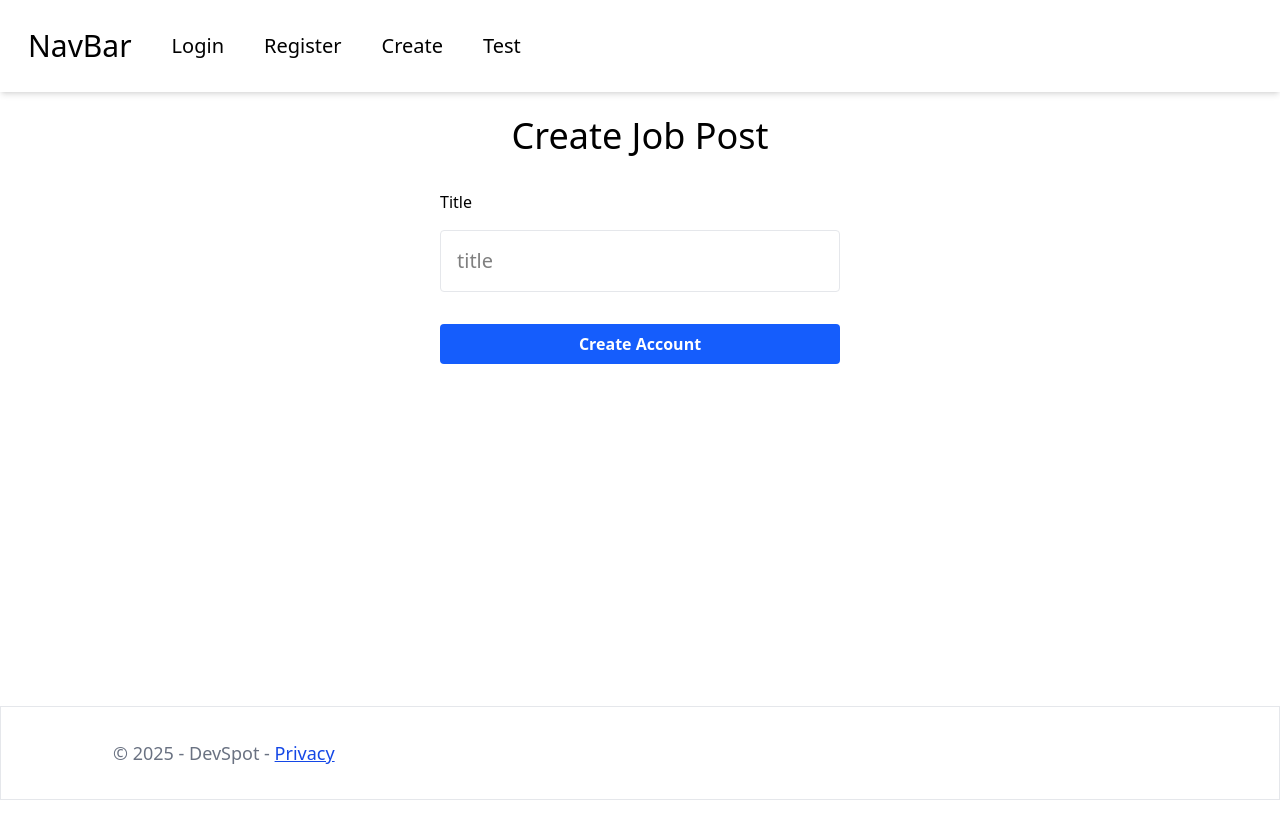
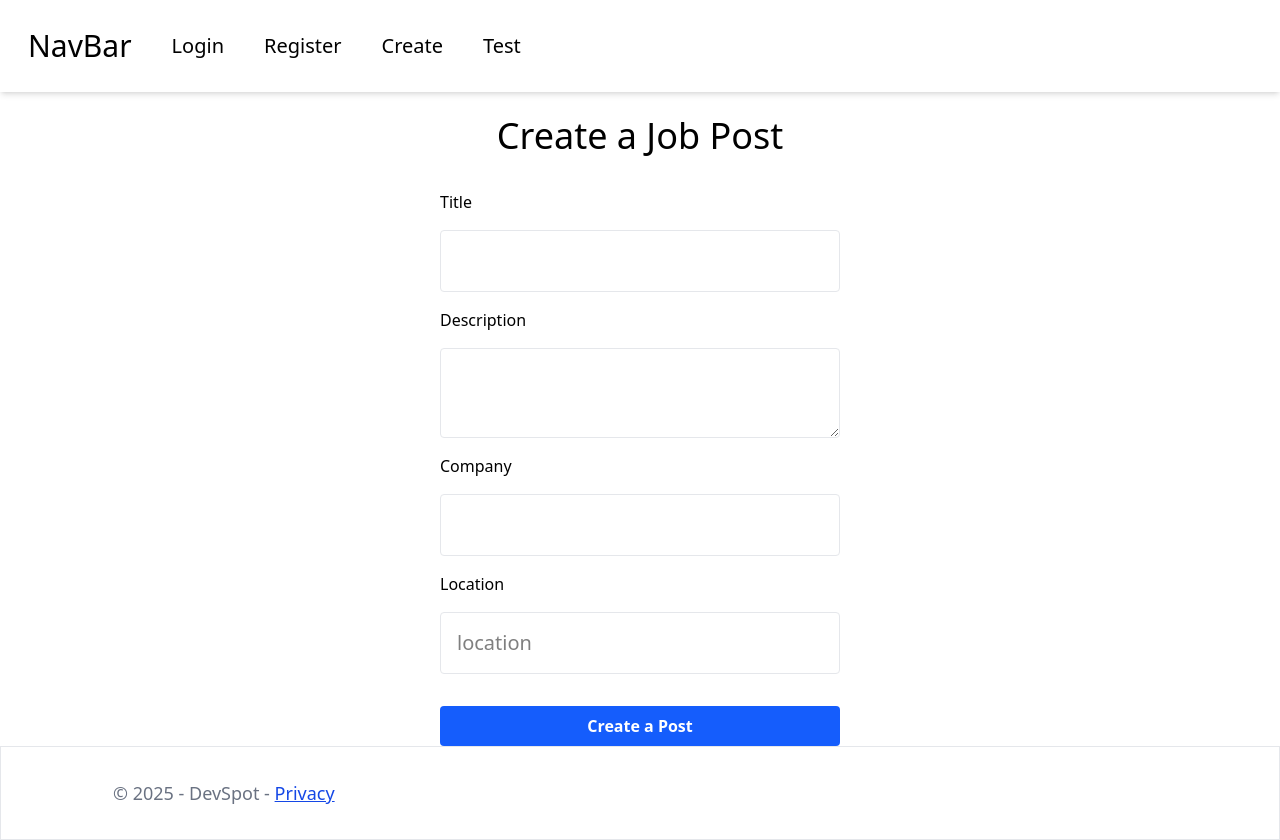
Before and after one commit to yiwenwangANU/dotnetfrontend, a Next.js app: page /jobPostings/create in a window 1280 px wide. Before the commit the page ends 800 px from the top, so only its background shows below. Built offline with nearby package versions, Linux system fonts and the light colour scheme; no server answers.

Commit message:
create create job posting page and form

```diff
--- a/src/app/jobPostings/create/page.tsx
+++ b/src/app/jobPostings/create/page.tsx
@@ -15,7 +15,6 @@ const Create = () => {
   const {
     register,
     handleSubmit,
-    watch,
     formState: { errors },
   } = useForm<Inputs>();
 
@@ -31,12 +30,11 @@ const Create = () => {
 
   return (
     <div className="flex flex-col gap-2 justify-center items-center">
-      <div className="text-4xl">Create Job Post</div>
+      <div className="text-4xl">Create a Job Post</div>
       <hr className="border-t-2 border-gray-600 mb-4" />
       <form className="flex flex-col gap-4" onSubmit={handleSubmit(onSubmit)}>
         <label>Title</label>
         <input
-          placeholder="title"
           className="border rounded border-gray-200 p-4 text-xl w-100"
           {...register("title", {
             required: "Please enter a title.",
@@ -45,9 +43,40 @@ const Create = () => {
         {errors.title && (
           <span className="text-red-600">{errors.title.message}</span>
         )}
+        <label>Description</label>
+        <textarea
+          className="border rounded border-gray-200 p-4 text-xl w-100"
+          {...register("description", {
+            required: "Please enter a description.",
+          })}
+        />
+        {errors.description && (
+          <span className="text-red-600">{errors.description.message}</span>
+        )}
+        <label>Company</label>
+        <input
+          className="border rounded border-gray-200 p-4 text-xl w-100"
+          {...register("company", {
+            required: "Please enter a company.",
+          })}
+        />
+        {errors.company && (
+          <span className="text-red-600">{errors.company.message}</span>
+        )}
+        <label>Location</label>
+        <input
+          placeholder="location"
+          className="border rounded border-gray-200 p-4 text-xl w-100"
+          {...register("location", {
+            required: "Please enter a location.",
+          })}
+        />
+        {errors.location && (
+          <span className="text-red-600">{errors.location.message}</span>
+        )}
 
         <Button type="submit" className="w-100 mt-4">
-          Create Account
+          Create a Post
         </Button>
       </form>
     </div>
```
